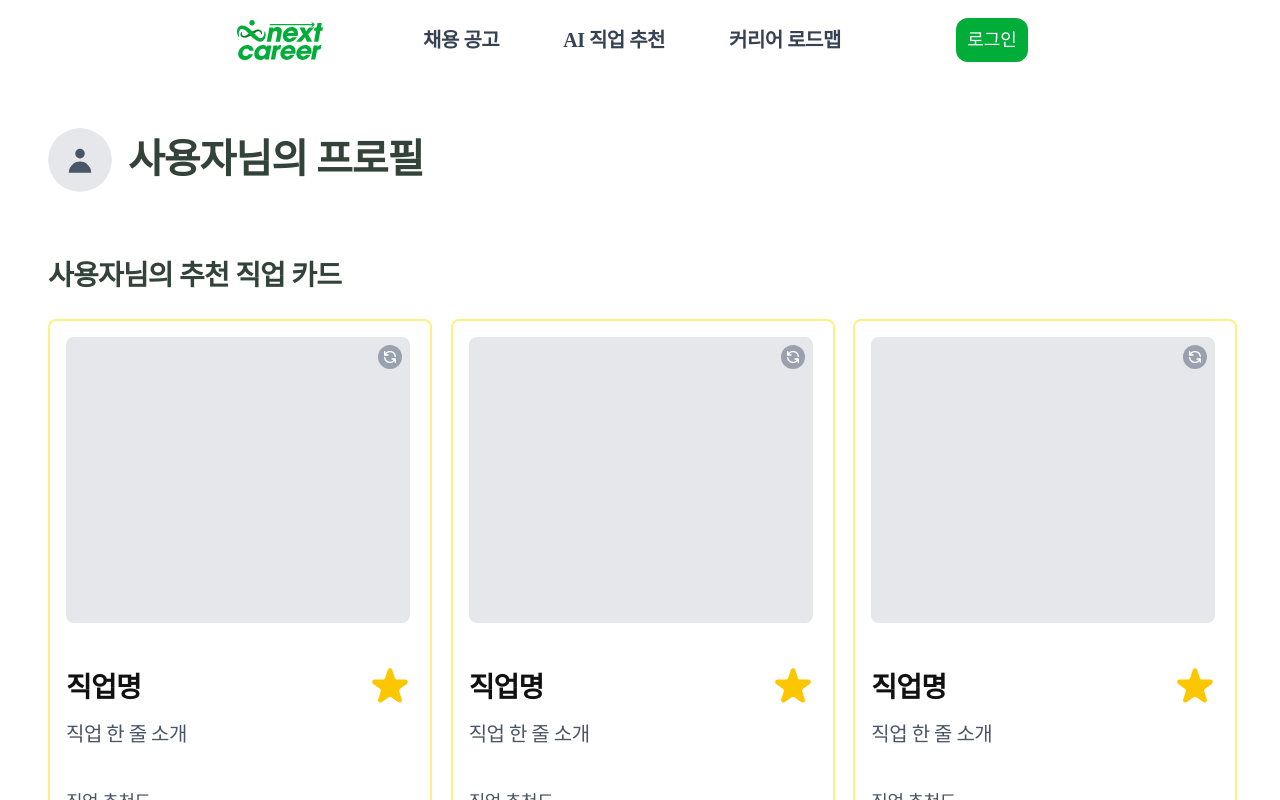
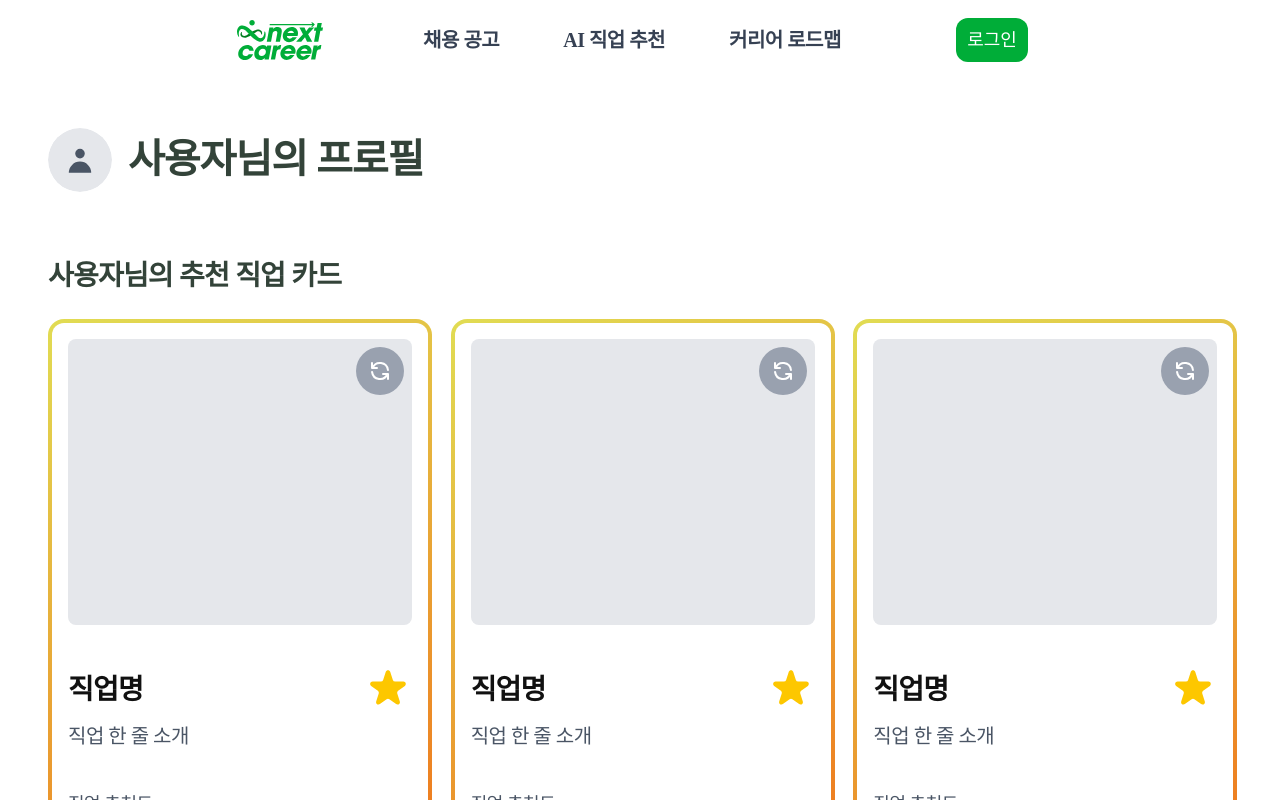
Before and after one commit to seyun31/2025_SEASONTHON_TEAM_42_FE, a Next.js app: page /my in a window 1280 px wide. Shown: the top 800 px of the page. Built offline with nearby package versions, Linux system fonts and the light colour scheme; a web font is replaced by a local one.

Commit message:
style: 직업 카드 컴포넌트 디자인 수정 반영

```diff
--- a/src/components/card-component/AIChatJobCard.tsx
+++ b/src/components/card-component/AIChatJobCard.tsx
@@ -64,8 +64,13 @@ export default function FlipCard({
       >
         {/* 앞면 - 직업 추천 카드 */}
         <div
-          className="absolute inset-0 w-full h-full backface-hidden border-2 border-yellow-200 rounded-lg p-4 bg-white flex flex-col"
-          style={{ backfaceVisibility: 'hidden' }}
+          className="absolute inset-0 w-full h-full backface-hidden rounded-[16px] bg-white flex flex-col p-4"
+          style={{
+            backfaceVisibility: 'hidden',
+            background:
+              'linear-gradient(white, white) padding-box, linear-gradient(157.78deg, #E1DC53 0%, #F06F18 99.94%) border-box',
+            border: '4px solid transparent',
+          }}
         >
           <div className="w-[344px] h-[286px] bg-gray-200 rounded-lg relative overflow-hidden">
             <img
@@ -86,9 +91,9 @@ export default function FlipCard({
                 }
               }}
             />
-            <div className="absolute top-2 right-2 w-6 h-6 bg-gray-400 rounded-full flex items-center justify-center">
+            <div className="absolute top-2 right-2 w-12 h-12 bg-gray-400 rounded-full flex items-center justify-center">
               <svg
-                className="w-4 h-4 text-white"
+                className="w-6 h-6 text-white"
                 fill="none"
                 stroke="currentColor"
                 viewBox="0 0 24 24"
--- a/src/components/card-component/FlipCard.tsx
+++ b/src/components/card-component/FlipCard.tsx
@@ -62,13 +62,18 @@ export default function FlipCard({
       >
         {/* 앞면 - 직업 추천 카드 */}
         <div
-          className="absolute inset-0 w-full h-full backface-hidden border-2 border-yellow-200 rounded-lg p-4 bg-white flex flex-col"
-          style={{ backfaceVisibility: 'hidden' }}
+          className="absolute inset-0 w-full h-full backface-hidden rounded-[16px] bg-white flex flex-col p-4"
+          style={{
+            backfaceVisibility: 'hidden',
+            background:
+              'linear-gradient(white, white) padding-box, linear-gradient(157.78deg, #E1DC53 0%, #F06F18 99.94%) border-box',
+            border: '4px solid transparent',
+          }}
         >
           <div className="w-[344px] h-[286px] bg-gray-200 rounded-lg relative">
-            <div className="absolute top-2 right-2 w-6 h-6 bg-gray-400 rounded-full flex items-center justify-center">
+            <div className="absolute top-2 right-2 w-12 h-12 bg-gray-400 rounded-full flex items-center justify-center">
               <svg
-                className="w-4 h-4 text-white"
+                className="w-6 h-6 text-white"
                 fill="none"
                 stroke="currentColor"
                 viewBox="0 0 24 24"
```
